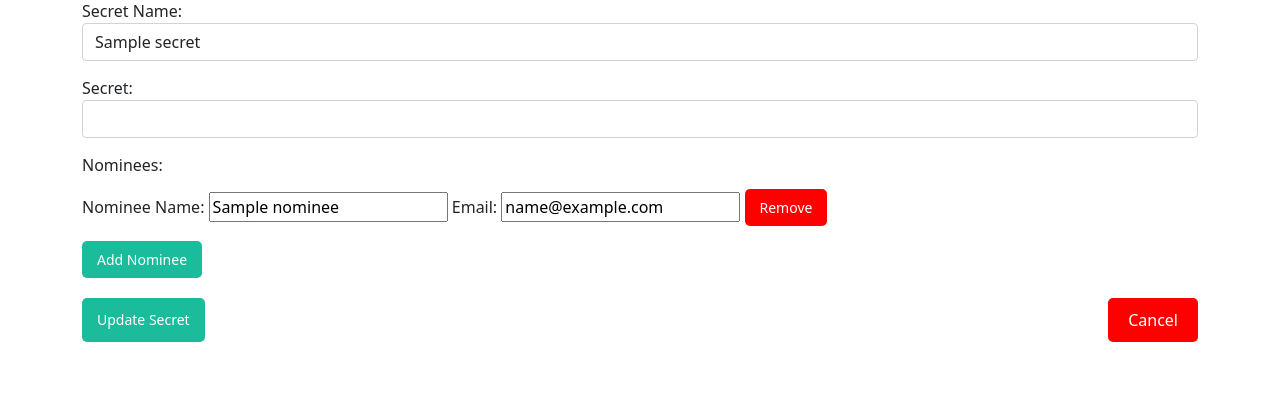
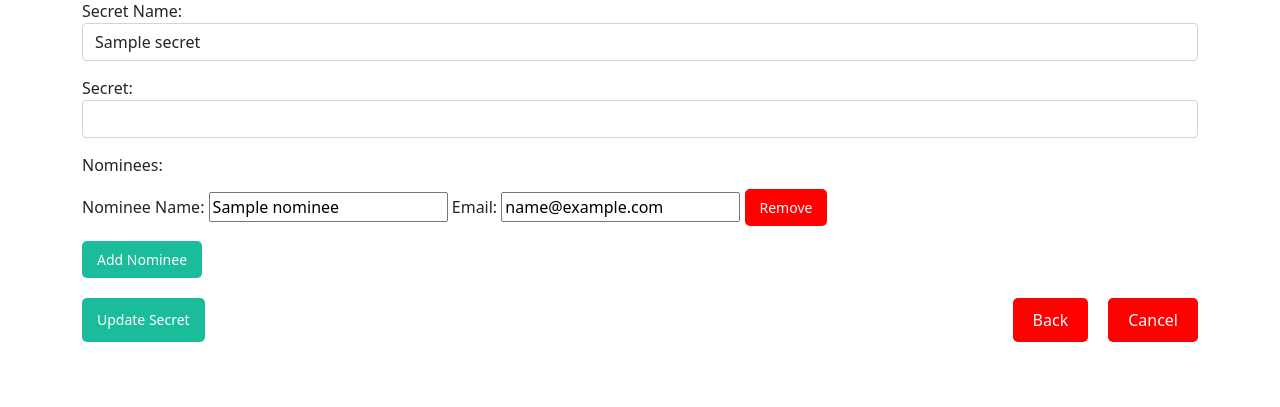
Before and after one commit to ravilladhaneesh/secrets-app, a Flask app: page /editSecret/1 in a window 1280 px wide. Shown: the part 130-537 px from the top of the page. Run offline with Flask 3, Linux system fonts and the light colour scheme; a user stored in the database is signed in; tables that the repository leaves empty hold one stand-in row (values such as "Sample post").

Commit message:
Add Back button in edit secrets page (#11)

```diff
--- a/secrets_app/accounts/routes.py
+++ b/secrets_app/accounts/routes.py
@@ -171,8 +171,6 @@ def login():
 def logout():
     logout_user()
     return redirect(url_for('accounts.login'))
-
-
 
 
 @accounts_bp.route("/account", methods=["GET", "POST"])
--- a/secrets_app/static/main.css
+++ b/secrets_app/static/main.css
@@ -159,7 +159,3 @@ body {
   margin-left: auto;
   margin-right: auto;
 }
-
-.secret-table{
-
-}
--- a/secrets_app/static/secrets.css
+++ b/secrets_app/static/secrets.css
@@ -31,6 +31,10 @@
     justify-content: space-between;
     gap: 20px;
     margin-top: 20px;
+}
+
+.button-container .back-btn{
+    margin-left: auto;
 }
 
 /* Spacing for the form inputs */
@@ -77,7 +81,7 @@ th {
     width: 60%;
 }
 
-.close-btn, .cancel-secret-btn{
+.close-btn, .cancel-secret-btn, .back-btn{
     background-color: red;
     color: white;
     padding: 10px 20px;
@@ -87,7 +91,12 @@ th {
 }
 
 
-.cancel-secret-btn a{
+.cancel-secret-btn a, .back-btn a{
+    text-decoration: None;
+    color: white;
+}
+
+.cancel-secret-btn a:hover, .back-btn a:hover{
     text-decoration: None;
     color: white;
 }
--- a/secrets_app/templates/edit_secret.html
+++ b/secrets_app/templates/edit_secret.html
@@ -56,9 +56,10 @@
             <!-- Submit and Cancel Buttons -->
             <div class="button-container">
                 <button type="submit" class="add-secret-btn">Update Secret</button>
-                <button type="button" class="cancel-secret-btn">
-                    <a href="{{url_for('secrets')}}">Cancel</a>
+                <button type="button" class="back-btn">
+                    <a href="{{url_for('secrets')}}">Back</a>
                 </button>
+                <button type="button" class="cancel-secret-btn" onclick="window.location.href=window.location.href;">Cancel</button>
             </div>
         </form>
     </div>
```
